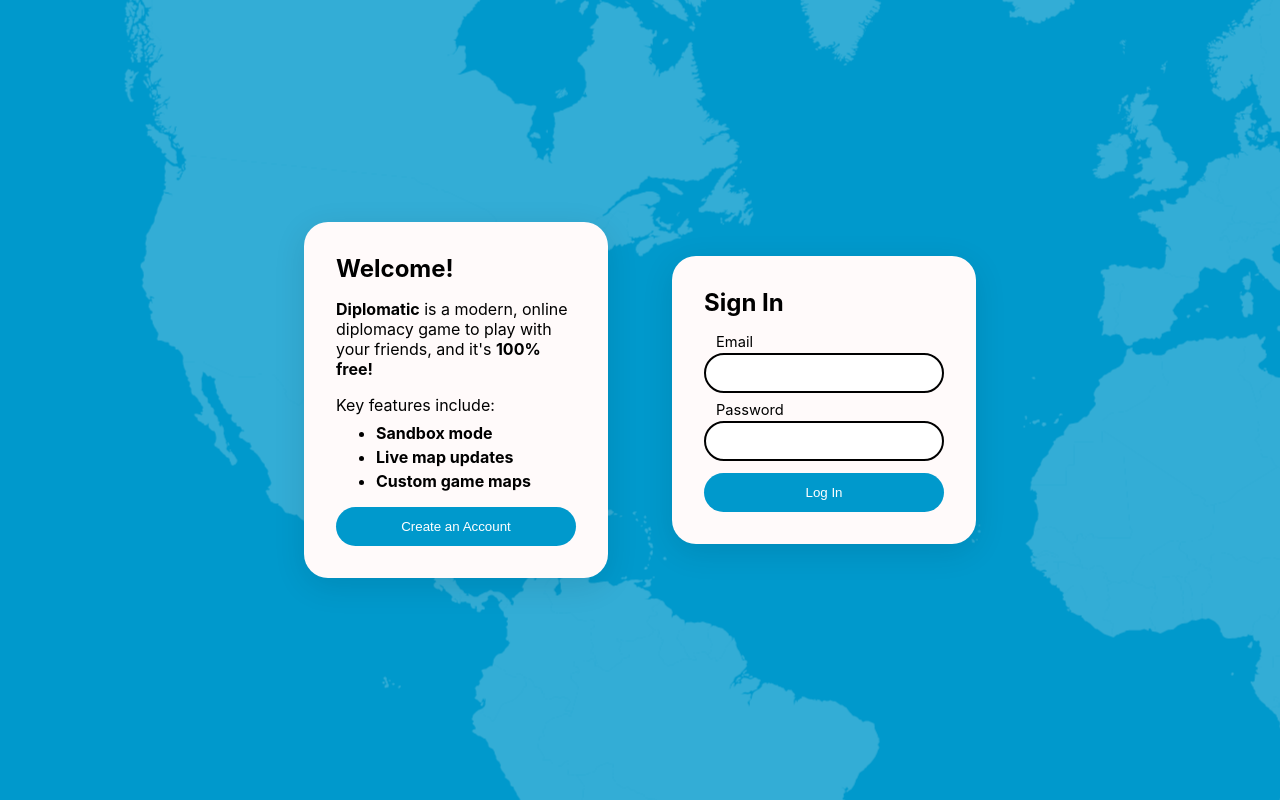
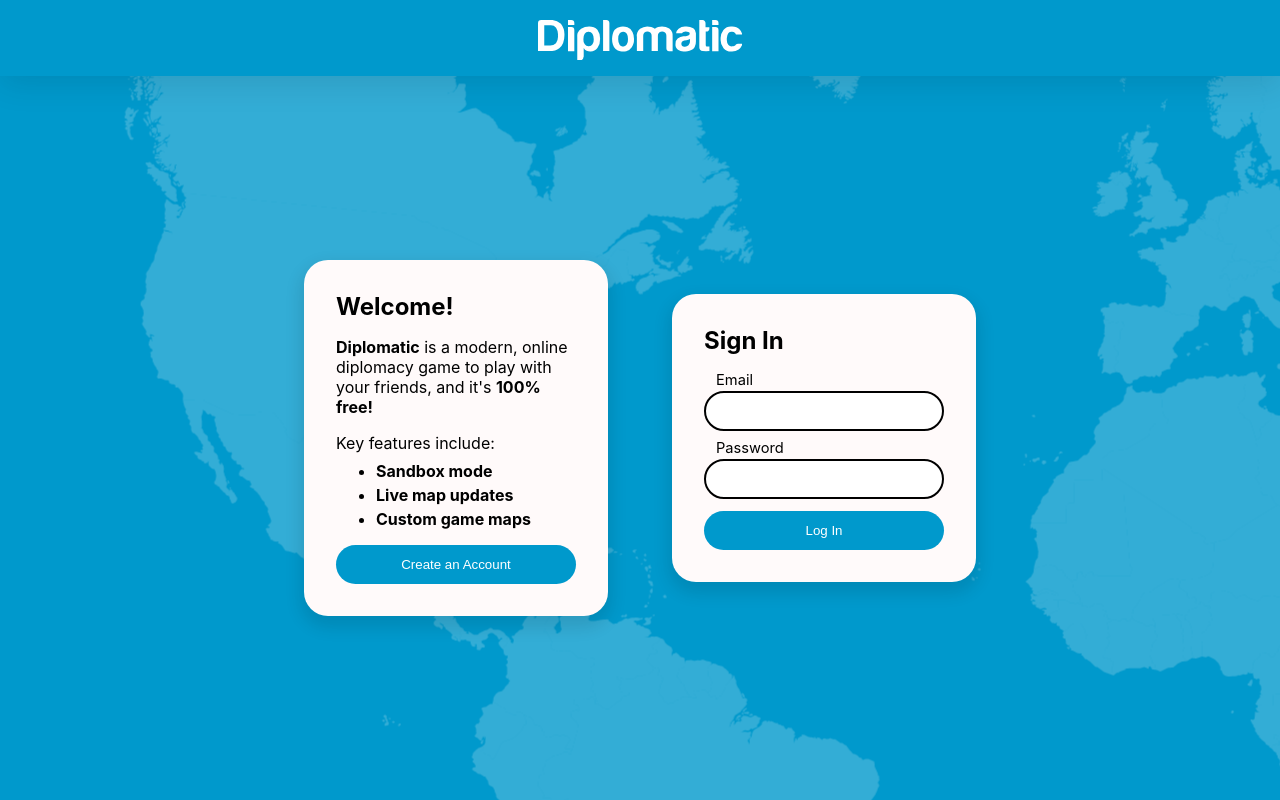
Before and after one commit to Ezequiel-GM/diplomacy, a React (Create React App) app: page /games in a window 1280 px wide. Before the commit this address led to /login. Built offline with nearby package versions, Linux system fonts and the light colour scheme; no server answers.

Commit message:
app bar and page transitions

```diff
--- a/src/App.tsx
+++ b/src/App.tsx
@@ -9,6 +9,7 @@ import {
   useLocation,
 } from "react-router-dom";
 import styled from "styled-components";
+import AppBar from "./components/AppBar";
 import { auth } from "./firebase";
 
 import Error from "./pages/Error";
@@ -21,16 +22,19 @@ import NotFound from "./pages/NotFound";
 const AppBackground = styled.div`
   height: 100%;
   background-color: ${({ theme }) => theme.color.appBackground};
+  display: flex;
+  flex-direction: column;
 `;
 
 const FullPage = styled(motion.div)`
-  height: 100%;
+  flex-grow: 1;
 `;
 
 export default function App() {
   return (
     <AppBackground>
       <BrowserRouter>
+        <AppBar />
         <CustomRoutes>
           <Route path="/" element={<Navigate replace to="/games" />} />
           <Route
@@ -41,7 +45,6 @@ export default function App() {
               </RequireAuth>
             }
           />
-          <Route path="/login" element={<Login />} />
           <Route
             path="/game/:gameId"
             element={
@@ -83,7 +86,7 @@ function RequireAuth(props: { children: ReactChild }): JSX.Element {
         </FullPage>
       )}
       {user && props.children}
-      {!user && !loading && <Navigate replace to="/login" />}
+      {!user && !loading && <Login key="login" />}
     </AnimatePresence>
   );
 }
--- /dev/null
+++ b/src/components/AppBar.tsx
@@ -0,0 +1,50 @@
+import { motion } from "framer-motion";
+import { useAuthState } from "react-firebase-hooks/auth";
+import { Link } from "react-router-dom";
+import styled from "styled-components";
+import { ReactComponent as LogoSvg } from "../assets/images/diplomatic_logo.svg";
+import { auth } from "../firebase";
+
+const Container = styled(motion.div)`
+  box-shadow: ${(props) => props.theme.boxShadow.appBar};
+  z-index: 1;
+  padding: 12px 32px;
+  display: flex;
+  flex-direction: row;
+  justify-content: center;
+  align-items: center;
+`;
+
+const Wrapper = styled.header<{ displayNav: boolean }>`
+  flex-grow: ${(props) => (props.displayNav ? 1 : 0)};
+  transition: flex-grow 1s;
+  max-width: 1600px;
+  display: flex;
+  flex-direction: row;
+  justify-content: space-between;
+  align-items: center;
+`;
+
+const Logo = styled(LogoSvg)`
+  margin-top: 8px;
+  height: 40px;
+  fill: ${(props) => props.theme.color.onPrimary};
+`;
+
+export default function AppBar() {
+  const [user, loading] = useAuthState(auth);
+
+  return (
+    <Container
+      initial={{ opacity: 0 }}
+      animate={{ opacity: 1 }}
+      transition={{ duration: 1 }}
+    >
+      <Wrapper displayNav={user && !loading}>
+        <Link to="/">
+          <Logo />
+        </Link>
+      </Wrapper>
+    </Container>
+  );
+}
--- a/src/pages/Games.tsx
+++ b/src/pages/Games.tsx
@@ -1,5 +1,3 @@
-import { Link } from "react-router-dom";
-
 export default function Games() {
-  return <Link to="/login">Link</Link>;
+  return null;
 }
--- a/src/pages/Loading.tsx
+++ b/src/pages/Loading.tsx
@@ -1,6 +1,7 @@
+import { motion } from "framer-motion";
 import styled from "styled-components";
 
-const Wrapper = styled.div`
+const Wrapper = styled(motion.div)`
   height: 100%;
   display: flex;
   justify-content: center;
@@ -9,7 +10,11 @@ const Wrapper = styled.div`
 
 export default function Loading() {
   return (
-    <Wrapper>
+    <Wrapper
+      initial={{ opacity: 0 }}
+      animate={{ opacity: 1 }}
+      transition={{ duration: 1 }}
+    >
       <div>Loading...</div>
     </Wrapper>
   );
--- a/src/pages/Login.tsx
+++ b/src/pages/Login.tsx
@@ -35,6 +35,12 @@ const visibilityVariants = {
       delayChildren: 0.5,
     },
   },
+  exit: {
+    opacity: 0,
+    transition: {
+      duration: 1,
+    },
+  },
 };
 
 export default function Login() {
@@ -45,6 +51,7 @@ export default function Login() {
       variants={visibilityVariants}
       initial="hidden"
       animate="visible"
+      exit="exit"
     >
       <MapBackground>
         <Center variants={visibilityVariants}>
--- a/src/theme.json
+++ b/src/theme.json
@@ -5,7 +5,8 @@
     "textField": 32
   },
   "boxShadow": {
-    "card": "0px 8px 32px 0px rgba(0, 0, 0, 0.1)"
+    "appBar": "0px 8px 32px 0px rgba(0, 0, 0, 0.1)",
+    "card": "0px 8px 16px 4px rgba(0, 0, 0, 0.1)"
   },
   "color": {
     "appBackground": "#0099CC",
```
Also changed, not shown: src/assets/images/diplomatic_logo.svg (added).
